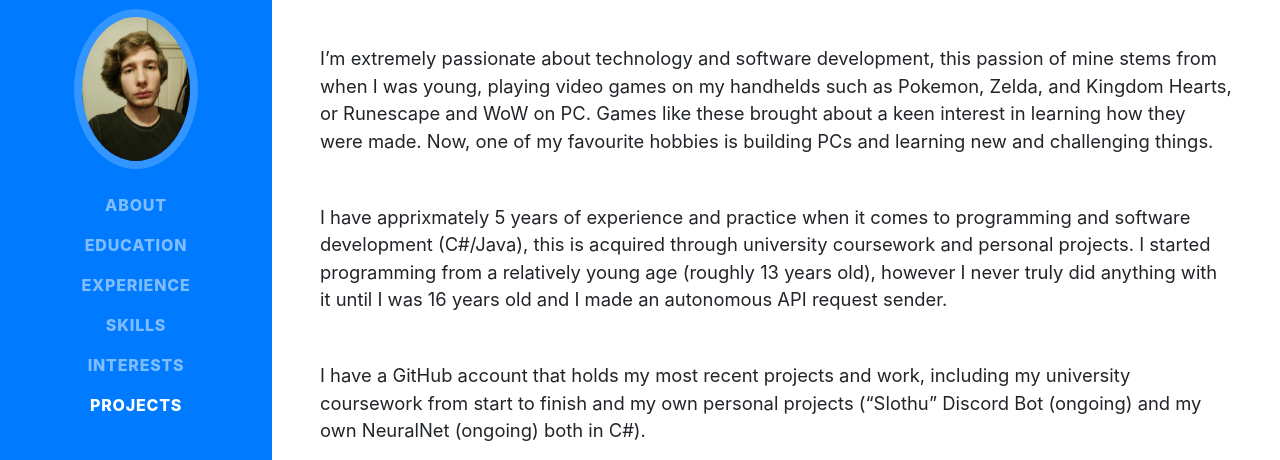
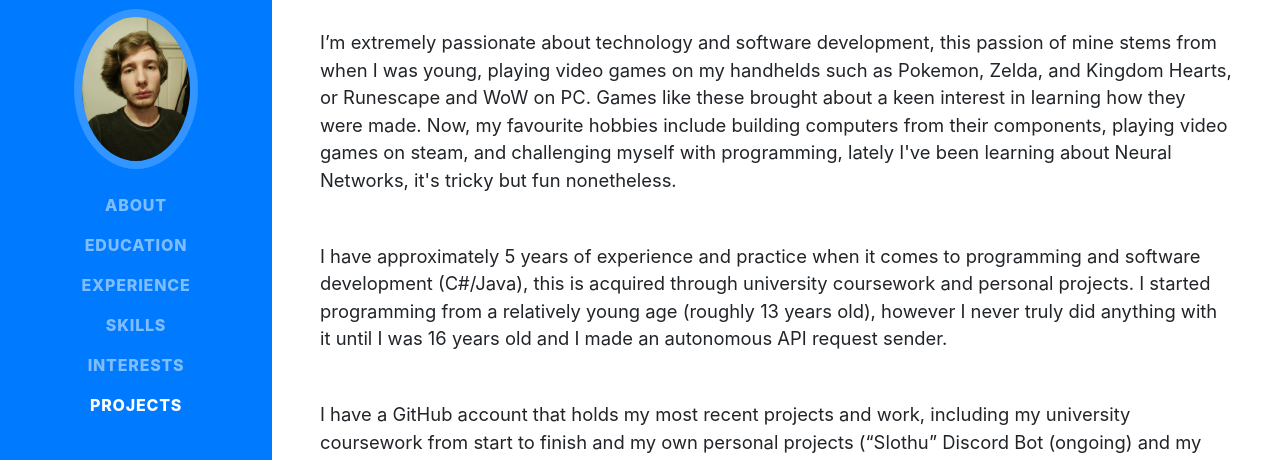
Before and after one commit to ShaneButt/shanebutt.github.io, a website with bundled scripts: page index.html in a window 1280 px wide. Shown: the part 187-647 px from the top of the page. Built offline with nearby package versions, Linux system fonts and the light colour scheme; a web font is replaced by a local one.

Commit message:
Update index.html

```diff
--- a/index.html
+++ b/index.html
@@ -70,8 +70,12 @@
                     35 Sutherland Road · Brighton, BN2 0EQ · 07870415198 ·
                     <a href="mailto:shanebutt99@gmail.com">shanebutt99@gmail.com</a>
                 </div>
-                <p class="lead mb-5">I’m extremely passionate about technology and software development, this passion of mine stems from when I was young, playing video games on my handhelds such as Pokemon, Zelda, and Kingdom Hearts, or Runescape and WoW on PC. Games like these brought about a keen interest in learning how they were made. Now, one of my favourite hobbies is building PCs and learning new and challenging things.</p>
-                <p class="lead mb-5">I have apprixmately 5 years of experience and practice when it comes to programming and software development (C#/Java), this is acquired through university coursework and personal projects. I started programming from a relatively young age (roughly 13 years old), however I never truly did anything with it until I was 16 years old and I made an autonomous API request sender.</p>
+                <p class="lead mb-5">I’m extremely passionate about technology and software development, this passion of mine stems from when I was young,
+                playing video games on my handhelds such as Pokemon, Zelda, and Kingdom Hearts, or Runescape and WoW on PC. Games like these brought about
+                a keen interest in learning how they were made. Now, my favourite hobbies include building computers from their components, playing video games
+                on steam, and challenging myself with programming, lately I've been learning about Neural Networks, it's tricky but fun nonetheless.
+                </p>
+                <p class="lead mb-5">I have approximately 5 years of experience and practice when it comes to programming and software development (C#/Java), this is acquired through university coursework and personal projects. I started programming from a relatively young age (roughly 13 years old), however I never truly did anything with it until I was 16 years old and I made an autonomous API request sender.</p>
                 <p class="lead mb-5">I have a GitHub account that holds my most recent projects and work, including my university coursework from start to finish and my own personal projects (“Slothu” Discord Bot (ongoing) and my own NeuralNet (ongoing) both in C#).</p>
                 <div class="social-icons">
                     <a href="https://www.linkedin.com/in/shane-butt-b551a9172/">
```
